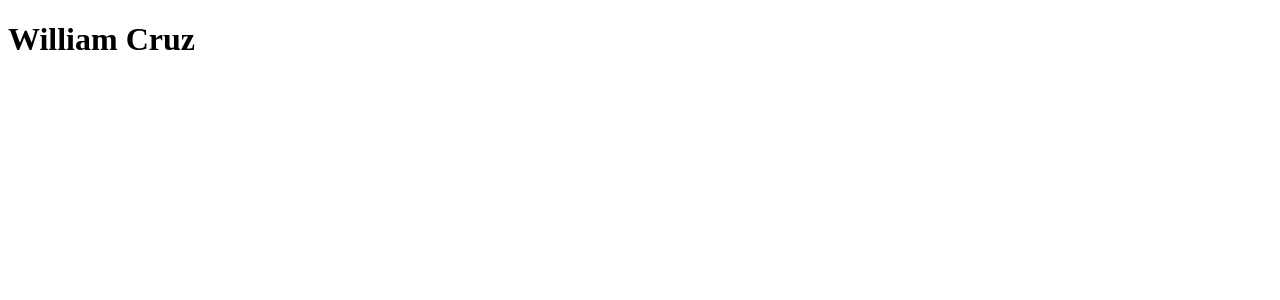
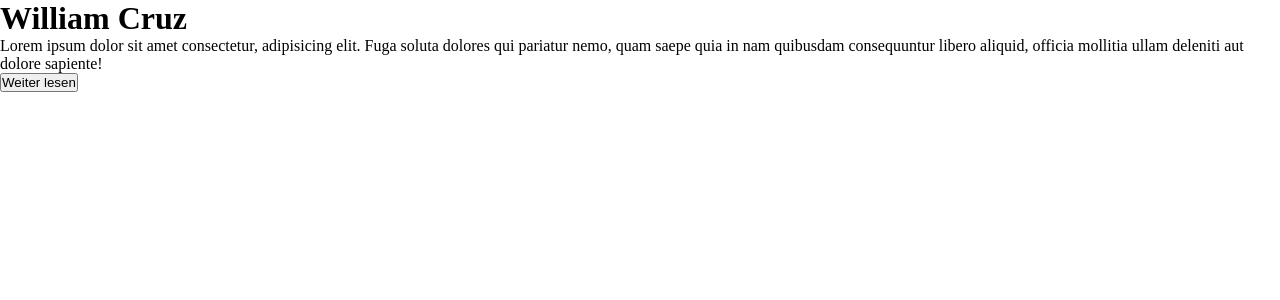
Before and after one commit to cruzentwickler/willcruz, a Next.js app: page / in a window 1280 px wide. Shown: the top 300 px of the page. Built offline with nearby package versions, Linux system fonts and the light colour scheme.

Commit message:
Working in the File structure and some root configurations

```diff
--- /dev/null
+++ b/components/Button.js
@@ -0,0 +1,5 @@
+const Button = ({ children }) => {
+  return <button>{children}</button>;
+};
+
+export default Button;
--- a/pages/_app.js
+++ b/pages/_app.js
@@ -1,3 +1,5 @@
+import '@/styles/global.css';
+
 function MyApp({ Component, pageProps }) {
   return <Component {...pageProps} />;
 }
--- a/pages/index.js
+++ b/pages/index.js
@@ -1,7 +1,15 @@
+import Button from '@/components/Button';
+
 export default function Home() {
   return (
     <>
       <h1>William Cruz</h1>
+      <p>
+        Lorem ipsum dolor sit amet consectetur, adipisicing elit. Fuga soluta
+        dolores qui pariatur nemo, quam saepe quia in nam quibusdam consequuntur
+        libero aliquid, officia mollitia ullam deleniti aut dolore sapiente!
+      </p>
+      <Button>Weiter lesen</Button>
     </>
-  )
+  );
 }
--- /dev/null
+++ b/styles/global.css
@@ -0,0 +1,11 @@
+*,
+*::after,
+*::before {
+  margin: 0;
+  padding: 0;
+  box-sizing: inherit;
+}
+
+html {
+  box-sizing: border-box;
+}
```
Also changed, not shown: jsconfig.json (added, +12 -0 lines).
